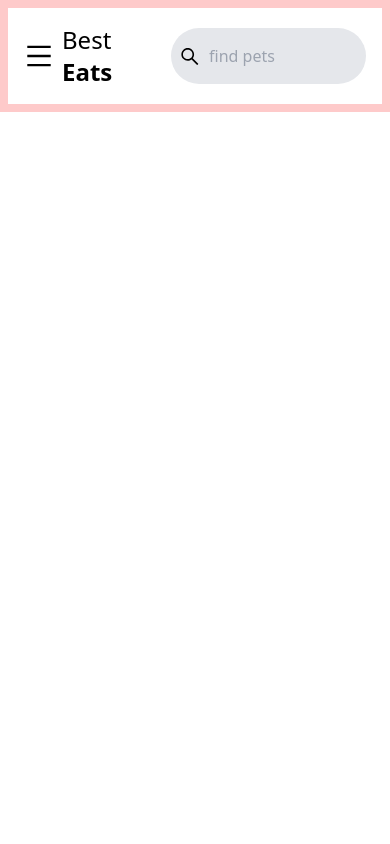
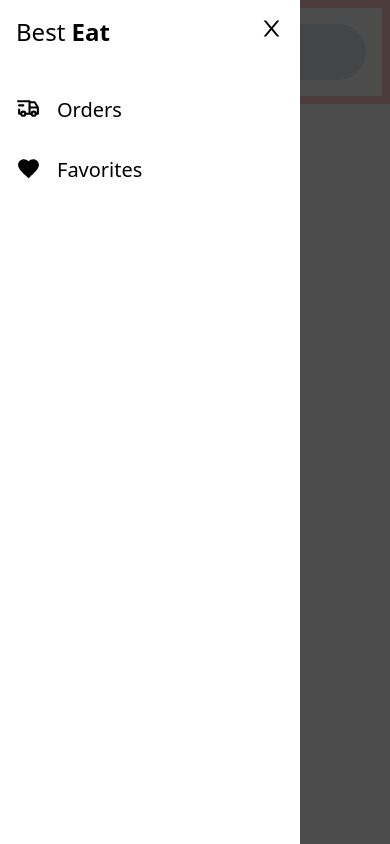
Before and after one commit to OmaritoAtPoly/paw-project, a React (Create React App) app: page / in a window 390 px wide. Both pictures are taken after a click on the element 39 px from the left and 56 px from the top of the page. Built offline with nearby package versions, Linux system fonts and the light colour scheme.

Commit message:
finishing navbar with mobile left lateral panel

```diff
--- a/src/component/Navbar.tsx
+++ b/src/component/Navbar.tsx
@@ -1,17 +1,25 @@
-import React from 'react';
-import {AiOutlineMenu, AiOutlineSearch} from 'react-icons/ai';
+import React, {useState} from 'react';
+import {AiOutlineMenu, AiOutlineSearch, AiOutlineClose} from 'react-icons/ai';
 import {BsFillCartFill} from 'react-icons/bs';
+import {TbTruckDelivery} from 'react-icons/tb';
+import {MdFavorite} from 'react-icons/md';
 
 const Navbar = () => {
+	const [navState, setNavState] = useState(false);
+
+	const handleNavState = () => {
+		setNavState(prev => !prev);
+	};
+
 	return (
-		<div className='border border-red-200 border-8 mx-auto flex justify-between items-center p-4'>
+		<div className='border-red-200 border-8 mx-auto flex justify-between items-center p-4'>
 			{/* left side */}
 			<div className='flex items-center'>
 				<div className='cursor-pointer'>
-					<AiOutlineMenu size={30} />
+					<AiOutlineMenu size={30} onClick={handleNavState} />
 				</div>
-				<h1 className='text-2xl sm:text-3xl lg:text-4xl px-2 '>
-					Best <span className='font-bold'>Eats</span>
+				<h1 className='text-2xl sm:text-3xl lg:text-4xl px-2 select-none'>
+					Best <span className='font-bold'>Eat</span>
 				</h1>
 
 				<div className='hidden lg:flex items-center bg-gray-200 rounded-full p-1 text-[14px]'>
@@ -27,8 +35,22 @@ const Navbar = () => {
 			</div>
 			{/* cart button */}
 			<button type='submit' className='bg-black text-white hidden md:flex items-center p-2 rounded-2xl'>
-				<BsFillCartFill size={20} className='mr-2'/> Cart
+				<BsFillCartFill size={20} className='mr-2' /> Cart
 			</button>
+			{/* mobile menu */}
+			{/* overlay */}
+			{navState ? <div className='bg-black/70 fixed w-full h-screen left-0 top-0' onClick={handleNavState} onKeyUp={handleNavState} role='button' tabIndex={0} aria-label='hidden text' /> : ''}
+			{/* side drawer menu */}
+			<div className={`${navState ? 'fixed w-[300px] h-screen duration-300 bg-white left-0 top-0' : 'fixed w-[300px] h-screen duration-300 bg-white left-[-100%] top-0'} `}>
+				<AiOutlineClose size={25} className="absolute right-4 top-4 cursor-pointer" onClick={handleNavState} />
+				<h2 className='text-2xl p-4'>Best <span className='font-bold'>Eat</span></h2>
+				<nav>
+					<ul className='flex flex-col p-4'>
+						<li className='text-xl py-4 flex'><TbTruckDelivery size={25} className='mr-4' />Orders</li>
+						<li className='text-xl py-4 flex'><MdFavorite size={25} className='mr-4' />Favorites</li>
+					</ul>
+				</nav>
+			</div>
 		</div>
 	);
 };
```
